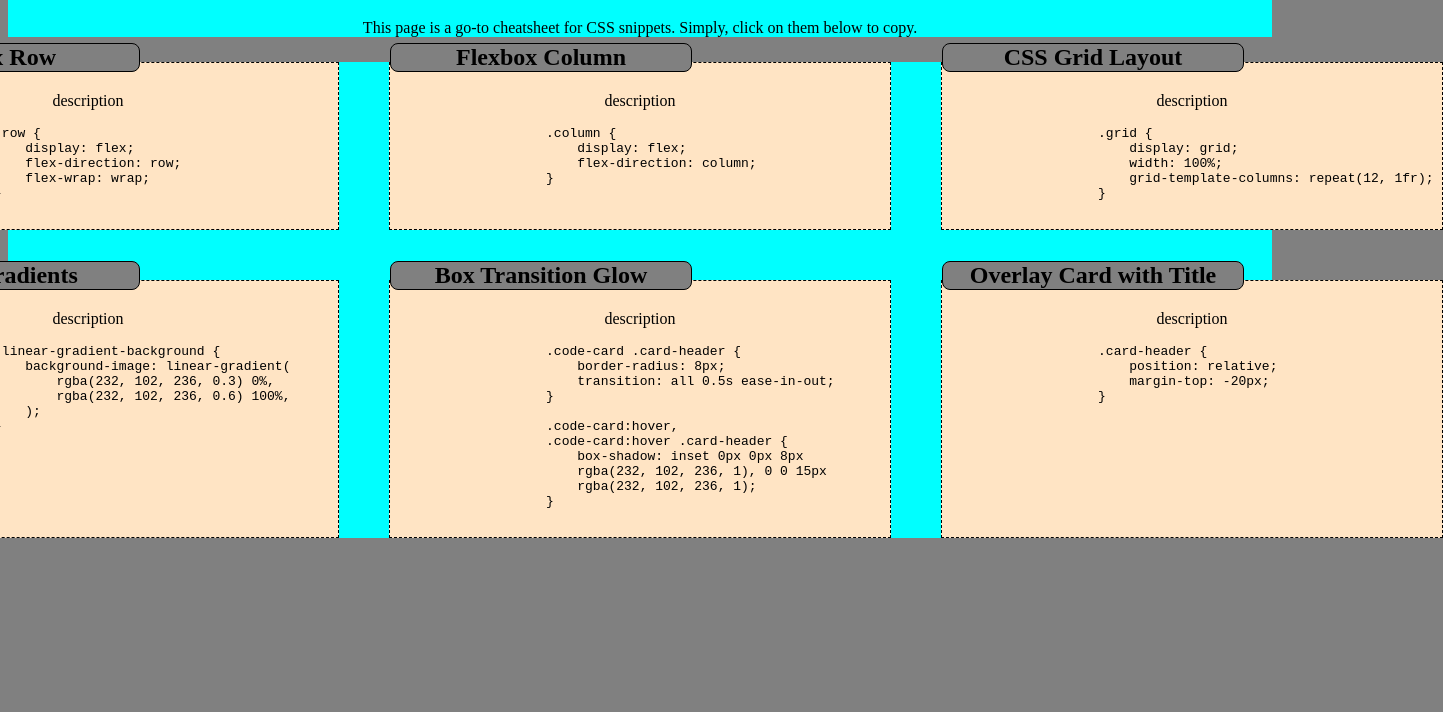
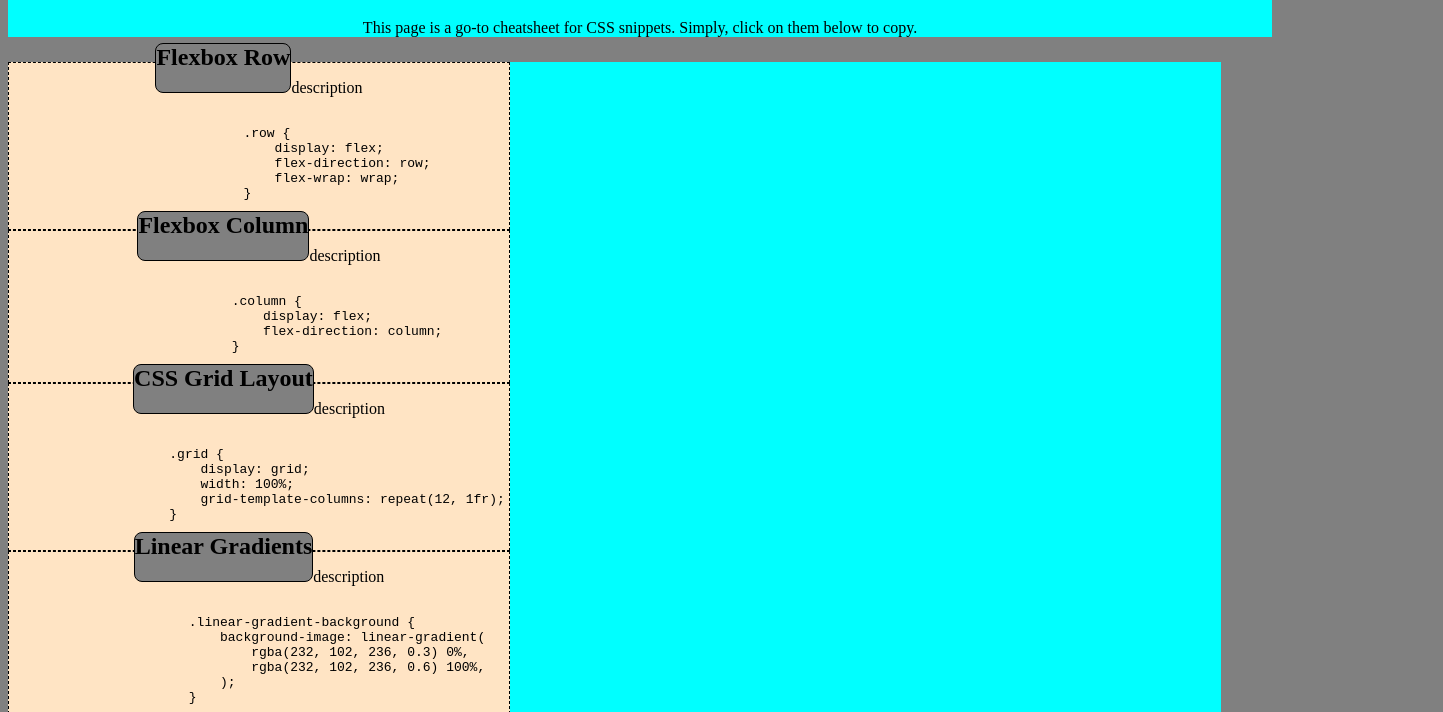
Before and after one commit to luccaloopz/mini-project-2, a plain HTML site: page index.html in a window 1280 px wide. Shown: the part 87-799 px from the top of the page, 1443 px wide, since content can reach past the window. Drawn offline with Linux system fonts and the light colour scheme.

Commit message:
swapping drivers

```diff
--- a/style.css
+++ b/style.css
@@ -12,13 +12,9 @@ header {
 }
 
 main {
-    display: grid;
-    grid-template-columns: auto auto auto;
-    gap: 50px;
-    width: 100%;
+    width: 96%;
     background-color: var(--aqua-color);
     margin-top: 2%;
-    justify-content: center;
 }
 
 h1,p {
@@ -43,7 +39,15 @@ section h2 {
 section {
     border: 1px dashed black;
     background-color: bisque;
-    width: 500px
+    width: 500px;
+    display: flex;
+    flex-wrap: wrap;
+    justify-content: center;
+    flex: 0 0 500px;
+}
+
+section:hover {
+    box-shadow: inset 0px 0px 8px brown, 0 0 15px brown;
 }
 
 pre:active {
@@ -55,9 +59,5 @@ pre:active {
 }
 
 @media screen and (min-width 768px) {
-    main {
-        display: flex;
-        flex-direction: column;
-        justify-content: center;
-    }
+
 }
```
